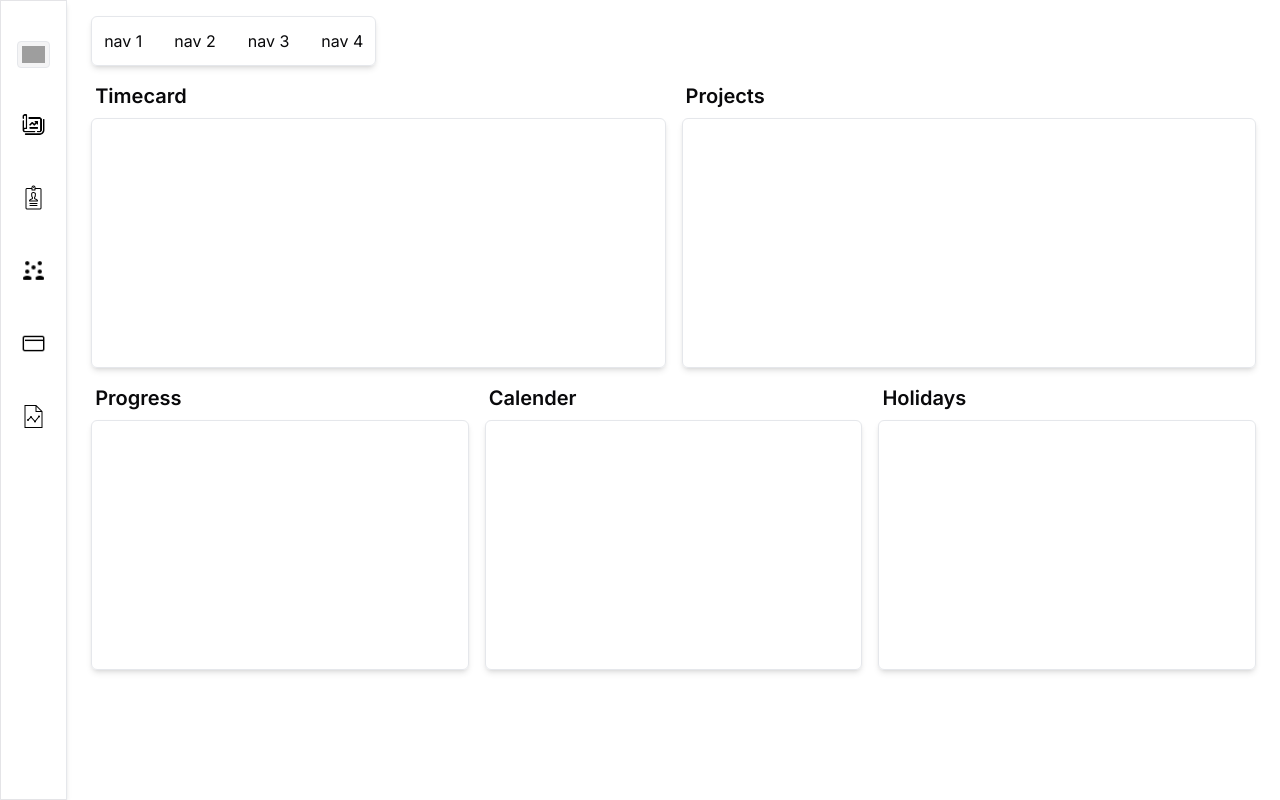
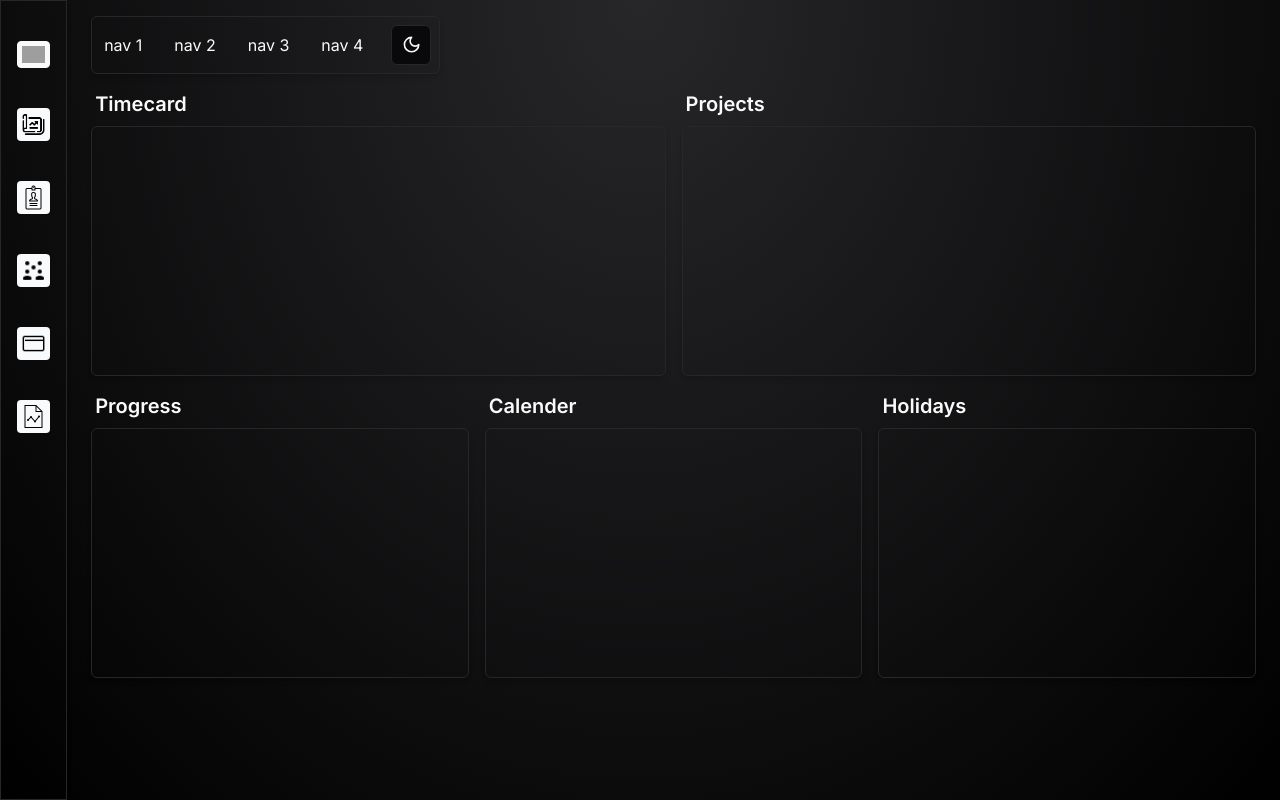
Before and after one commit to Gokulsidd/isys-payroll-management, a Next.js app: page /app/dashboard in a window 1280 px wide. Built offline with nearby package versions, Linux system fonts and the light colour scheme; grey boxes are pictures that could not be loaded.

Commit message:
changes in styling

```diff
--- a/app/app/dashboard/page.tsx
+++ b/app/app/dashboard/page.tsx
@@ -8,7 +8,7 @@ const Dashboard = () => {
             <section className="flex gap-x-4 ">
                 <div className="flex flex-col gap-y-2  w-full ">
                     <h1 className="text-xl font-semibold pl-1">Timecard</h1>
-                    <div className="flex flex-col gap-y-2 p-2 rounded-md border border-gray-200 h-[250px] shadow-md">
+                    <div className="flex flex-col gap-y-2 p-2 rounded-md border border-secondary h-[250px] shadow-md">
                     {/* <div>this is card</div>
                     <div>this is card</div>
                     <div>this is card</div> */}
@@ -16,7 +16,7 @@ const Dashboard = () => {
                 </div>
                 <div className="flex flex-col gap-y-2  w-full ">
                     <h1 className="text-xl font-semibold pl-1">Projects</h1>
-                    <div className="flex flex-col gap-y-2 p-2 rounded-md border border-gray-200 h-[250px] shadow-md">
+                    <div className="flex flex-col gap-y-2 p-2 rounded-md border border-secondary h-[250px] shadow-md">
                     {/* <div>this is card</div>
                     <div>this is card</div> */}
                     </div>
@@ -25,15 +25,15 @@ const Dashboard = () => {
             <section className="flex items-center gap-x-4">
                 <div className="w-full flex flex-col gap-y-2  w-full ">
                     <h1 className="text-xl font-semibold pl-1">Progress</h1>
-                    <div className="flex flex-col gap-y-2 h-[250px] w-full p-2 rounded-md border border-gray-200 shadow-md"></div>
+                    <div className="flex flex-col gap-y-2 h-[250px] w-full p-2 rounded-md border border-secondary shadow-md"></div>
                 </div>
                 <div className="w-full flex flex-col gap-y-2  w-full ">
                     <h1 className="text-xl font-semibold pl-1">Calender</h1>
-                    <div className="flex flex-col gap-y-2 h-[250px] w-full p-2 rounded-md border border-gray-200 shadow-md"></div>
+                    <div className="flex flex-col gap-y-2 h-[250px] w-full p-2 rounded-md border border-secondary shadow-md"></div>
                 </div>
                 <div className="w-full flex flex-col gap-y-2  w-full ">
                     <h1 className="text-xl font-semibold pl-1">Holidays</h1>
-                    <div className="flex flex-col gap-y-2 h-[250px] w-full p-2 rounded-md border border-gray-200 shadow-md"></div>
+                    <div className="flex flex-col gap-y-2 h-[250px] w-full p-2 rounded-md border border-secondary shadow-md"></div>
                 </div>
             </section>
             </div>
--- a/app/app/layout.tsx
+++ b/app/app/layout.tsx
@@ -2,7 +2,7 @@ import Sidebar from "@/components/sidebar";
 
 const Layout = ({ children }: { children: React.ReactNode }) => {
     return (
-        <div className="flex h-full">
+        <div className="flex h-full dark:bg-[radial-gradient(ellipse_at_top,_var(--tw-gradient-stops))] from-secondary to-black">
             <Sidebar />
             <div className="p-2 px-4 w-full h-[100vh] overflow-y-scroll">{children}</div>
         </div>
--- a/app/layout.tsx
+++ b/app/layout.tsx
@@ -20,7 +20,7 @@ export default function RootLayout({
       <body className={inter.className}>
         <ThemeProvider
           attribute="class"
-          defaultTheme="system"
+          defaultTheme="dark"
           enableSystem
           disableTransitionOnChange
         >
--- a/components/navbar.tsx
+++ b/components/navbar.tsx
@@ -1,14 +1,16 @@
 import { useParams, usePathname } from "next/navigation";
+import { ModeToggle } from "./toggle-theme";
 
 const Navbar = () => {
 
 
     return (
-        <div className="flex gap-x-6 border w-fit border-gray-200 rounded-md p-2 mb-4 cursor-pointer shadow-md">
+        <div className="flex gap-x-6 items-center border w-fit border-secondary rounded-md p-2 mb-4 cursor-pointer shadow-md">
             <p className="rounded-sm p-1 hover:bg-secondary">nav 1</p>
             <p className="rounded-sm p-1 hover:bg-secondary">nav 2</p>
             <p className="rounded-sm p-1 hover:bg-secondary">nav 3</p>
             <p className="rounded-sm p-1 hover:bg-secondary">nav 4</p>
+            <ModeToggle />
         </div>
      );
 }
--- a/components/sidebar.tsx
+++ b/components/sidebar.tsx
@@ -44,7 +44,7 @@ const Sidebar = () => {
         },
     ]
     return (
-        <nav className="flex flex-col items-center px-4 pt-10 gap-y-10 justify-start h-full border border-r-gray-200 shadow-md">
+        <nav className="flex flex-col items-center px-4 pt-10 gap-y-10 justify-start h-full border border-r-secondary shadow-md ">
             {routes.map((route) => {
                 const isActive = pathname === route.href
                 return (
@@ -52,7 +52,7 @@ const Sidebar = () => {
                     <Tooltip  delayDuration={0}>
                     <TooltipTrigger>
                     <Link href={route.href}>
-                        <div className={`hover:bg-secondary p-1 rounded-sm ${isActive ? 'bg-secondary border border-gray-200' : ''}`}>{route.icon}</div>
+                        <div className={`hover:bg-secondary dark:bg-slate-50 dark:hover:bg-white  p-1 rounded-sm ${isActive ? 'bg-secondary border dark:bg-slate-50 border-primary' : ''}`}>{route.icon}</div>
                     </Link>
                     </TooltipTrigger>
                     <TooltipContent side="right" className="ml-1.5" >
```
